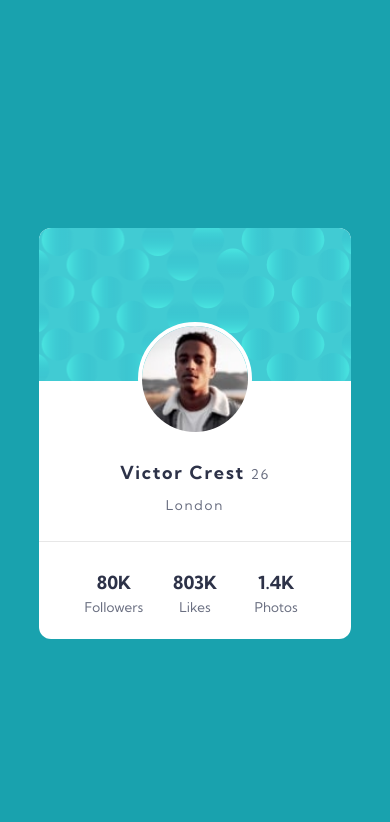
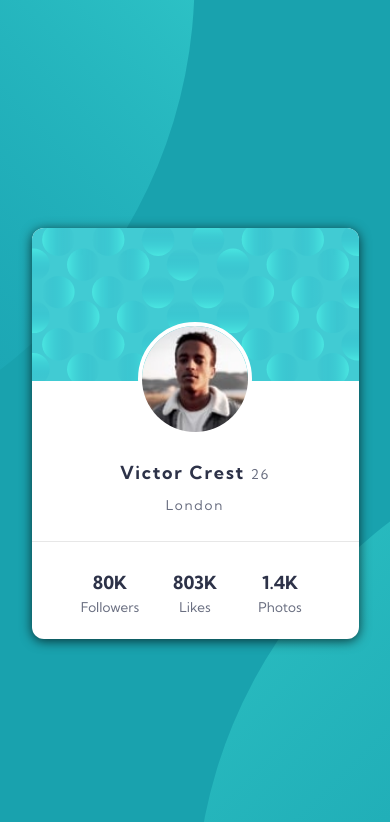
Before and after one commit to imfreelancerdev/Profile-card-component, a plain HTML site: page index.html in a window 390 px wide. Shown: the top 822 px of the page. Drawn offline with Linux system fonts and the light colour scheme.

Commit message:
Correccion de background y diseño responsive completado

```diff
--- a/index.html
+++ b/index.html
@@ -16,8 +16,8 @@
   </style>
 </head>
 <body>
-  <div class="d-flex-center container">
-    <div class="main">
+  <main class="d-flex-center container">
+    <section class="main">
       <div class="card">
         <div class="card-header d-flex-center">
            <img class="img-profile" src="public/img/image-victor.jpg" alt="Victor picture">
@@ -42,8 +42,8 @@
           </ul>
         </div>
       </div>
-    </div>
-  </div>
+    </section>
+  </main>
 
 
   <div class="attribution">
--- a/public/css/styles.css
+++ b/public/css/styles.css
@@ -10,7 +10,12 @@
 .secondary{
   color:var(--secondary);
 }
-
+html{
+  box-sizing: border-box;
+}
+*,*::before,*::after{
+  box-sizing: inherit;
+}
 *{
   margin: 0;
   padding: 0;
@@ -21,9 +26,8 @@
 body{
   background-color: var(--background);
   background-image: url("../img/bg-pattern-top.svg"),url("../img/bg-pattern-bottom.svg");
-   background-size: 650px 650px,650px 650px ;
    background-repeat: no-repeat,no-repeat;
-   background-position: 140% 500%,-50% -400%;
+   background-position: right 50vw bottom 50vh, left 50vw top 50vh;
 }
 
 .container{
@@ -37,13 +41,15 @@ body{
   justify-content: center;
 }
 .main {
-  width: 28.5%;
+  width: 327px;
   padding-top:22px;
 }
 .card{
   width: 100%;
   border-radius: 12px;
   background:#fff;
+  overflow: hidden;
+  box-shadow: 0px 2px 12px rgba(0, 0, 0, 0.7);
 }
 .card-header{
   height: 153px;
@@ -51,7 +57,6 @@ body{
   background-repeat:no-repeat;
   background-size: cover;
   background-position: center;
-  border-radius: 12px 12px 0 0;
 
 }
 .card-body{
@@ -115,39 +120,3 @@ body{
   font-size: .75rem;
   font-weight: 400;
 }
-
-/* Media querys from bootstrap reference */
-/*Extra small devices (portrait phones, less than 576px)*/
-@media (max-width: 575.98px) {
-
-}
-
-/* Small devices (landscape phones, less than 768px)*/
-@media (max-width: 767.98px) {
-  .main {
-     width:80%;
-
-  }
-
-}
-@media (min-width: 767.99px) {
-  .main {
-     width:50%;
-  }
-
-
-}
-/* Medium devices (tablets, less than 992px)*/
-@media (min-width: 991.98px) {
-  .main {
-     width:28.5%;
-  }
-}
-
-/* Large devices (desktops, less than 1200px)*/
-@media (max-width: 1199.98px) {  }
-
-/* Extra large devices (large desktops)
- *
- * No media query since the extra-large breakpoint has no upper bound on its width
- */
```
